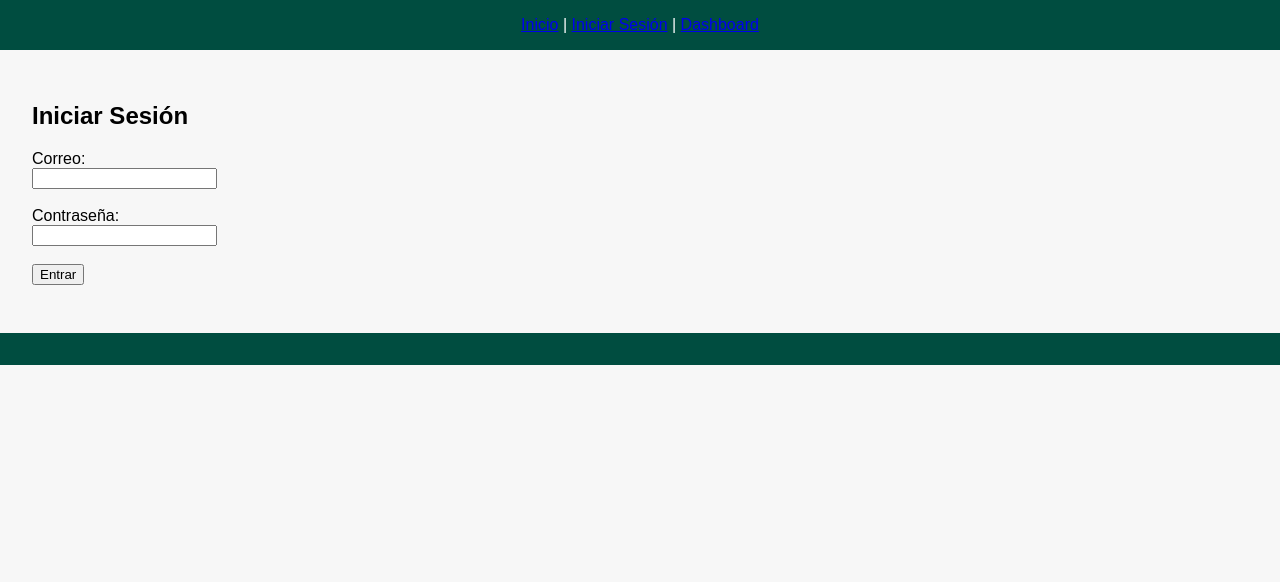
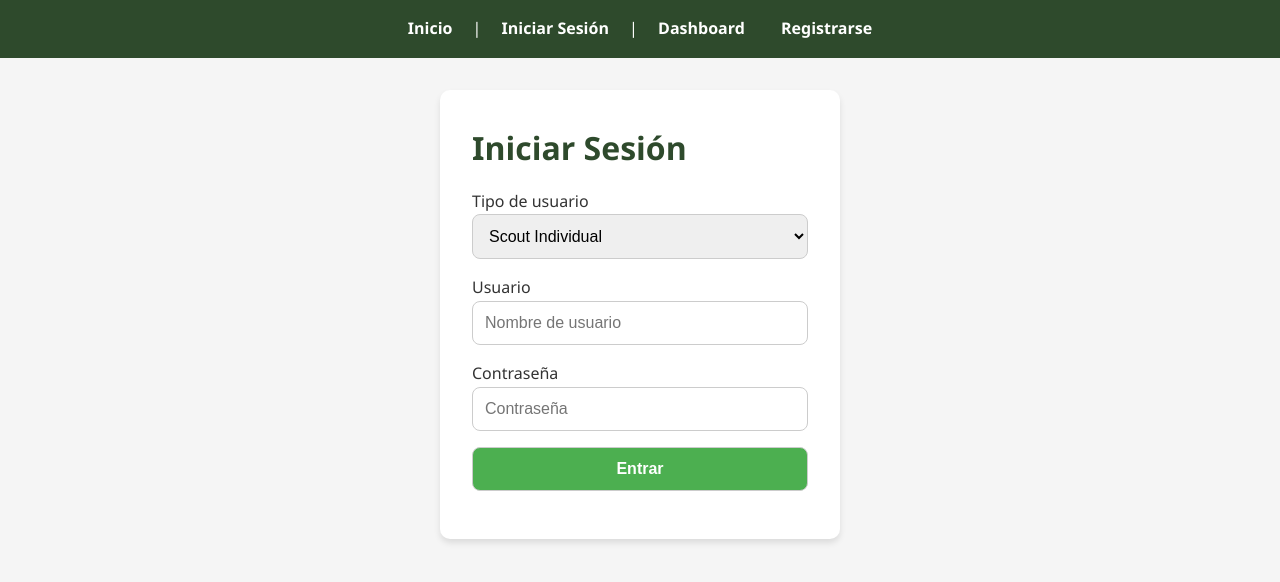
Before and after one commit to mAndresHervas/Scouts-market, a plain HTML site: page frontend/login.html in a window 1280 px wide. Drawn offline with Linux system fonts and the light colour scheme.

Commit message:
ampliacion frontend, primer script sql (no se usara este para triggers y procedimientos)

```diff
--- a/frontend/components/navbar.html
+++ b/frontend/components/navbar.html
@@ -2,4 +2,5 @@
   <a href="index.html">Inicio</a> |
   <a href="login.html">Iniciar Sesión</a> |
   <a href="dashboard.html">Dashboard</a>
+  <a href="register.html">Registrarse</a>
 </nav>
--- a/frontend/css/styles.css
+++ b/frontend/css/styles.css
@@ -1,17 +1,91 @@
-body {
-  font-family: Arial, sans-serif;
+* {
+  box-sizing: border-box;
   margin: 0;
   padding: 0;
-  background-color: #f7f7f7;
 }
 
-#navbar, #footer {
-  background-color: #004d40;
-  color: white;
-  padding: 1em;
+body {
+  font-family: 'Segoe UI', sans-serif;
+  background-color: #f5f5f5;
+  color: #333;
+  line-height: 1.6;
+}
+
+nav {
+  background-color: #2e4a2c;
+  color: #fff;
+  padding: 1rem;
   text-align: center;
 }
 
+nav a {
+  color: #fff;
+  text-decoration: none;
+  margin: 0 1rem;
+  font-weight: bold;
+}
+
+nav a:hover {
+  text-decoration: underline;
+}
+
 main {
-  padding: 2em;
+  max-width: 960px;
+  margin: 2rem auto;
+  padding: 1rem;
+  background-color: #fff;
+  border-radius: 10px;
+  box-shadow: 0 4px 6px rgba(0,0,0,0.1);
 }
+
+h1 {
+  color: #2e4a2c;
+  margin-bottom: 1rem;
+}
+
+footer {
+  background-color: #2e4a2c;
+  color: #fff;
+  text-align: center;
+  padding: 1rem;
+  position: fixed;
+  width: 100%;
+  bottom: 0;
+}
+
+.form-container {
+  max-width: 400px;
+  margin: 2rem auto;
+  background: #fff;
+  padding: 2rem;
+  border-radius: 10px;
+  box-shadow: 0 4px 6px rgba(0,0,0,0.1);
+}
+
+input, select, button {
+  width: 100%;
+  padding: 0.75rem;
+  margin-bottom: 1rem;
+  border: 1px solid #ccc;
+  border-radius: 8px;
+  font-size: 1rem;
+}
+
+button {
+  background-color: #4CAF50;
+  color: white;
+  cursor: pointer;
+  font-weight: bold;
+}
+
+button:hover {
+  background-color: #3e8e41;
+}
+
+.dashboard-card {
+  border: 1px solid #ccc;
+  border-radius: 10px;
+  padding: 1rem;
+  background: #eef7ef;
+  margin-bottom: 1rem;
+}
--- a/frontend/login.html
+++ b/frontend/login.html
@@ -2,27 +2,34 @@
 <html lang="es">
 <head>
   <meta charset="UTF-8" />
-  <title>Login - Scout Market</title>
+  <meta name="viewport" content="width=device-width, initial-scale=1.0" />
+  <title>Iniciar Sesión - Scout Market</title>
   <link rel="stylesheet" href="css/styles.css" />
 </head>
 <body>
   <div id="navbar"></div>
 
-  <main>
-    <h2>Iniciar Sesión</h2>
-    <form id="loginForm">
-      <label for="email">Correo:</label><br />
-      <input type="email" id="email" name="email" required /><br /><br />
-      <label for="password">Contraseña:</label><br />
-      <input type="password" id="password" name="password" required /><br /><br />
+  <div class="form-container">
+    <h1>Iniciar Sesión</h1>
+    <form>
+      <label for="userType">Tipo de usuario</label>
+      <select id="userType">
+        <option value="individual">Scout Individual</option>
+        <option value="grupo">Grupo Scout</option>
+        <option value="rama">Rama (Tropa, Pioneros, Rutas...)</option>
+      </select>
+
+      <label for="username">Usuario</label>
+      <input type="text" id="username" placeholder="Nombre de usuario" />
+
+      <label for="password">Contraseña</label>
+      <input type="password" id="password" placeholder="Contraseña" />
+
       <button type="submit">Entrar</button>
     </form>
-    <p id="errorMsg" style="color: red;"></p>
-  </main>
+  </div>
 
   <div id="footer"></div>
-
   <script src="js/main.js"></script>
-  <script src="js/auth.js"></script>
 </body>
 </html>
```
Also changed, not shown: frontend/dashboard.html (+34 -0 lines), frontend/index.html (+7 -9 lines), frontend/register.html (added, +36 -0 lines), 1 other file.
